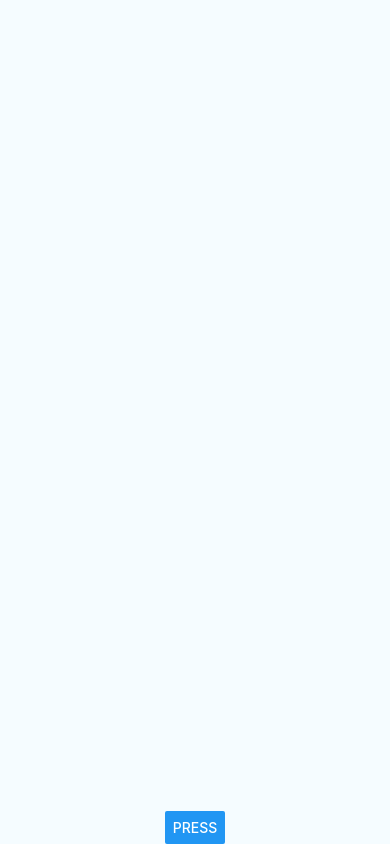
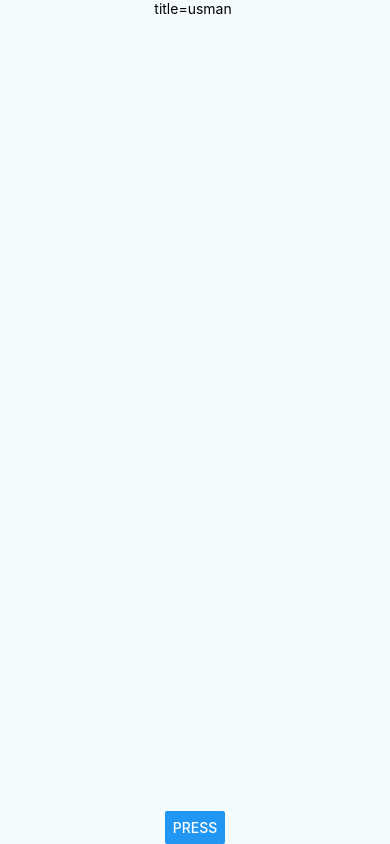
Before and after one commit to Usman-Amir/ToDoList, a React Native app: screen / in a window 390 px wide. Built offline with nearby package versions, Linux system fonts and the light colour scheme.

Commit message:
Updates the data when button is pressed to the list.

```diff
--- a/App.js
+++ b/App.js
@@ -1,4 +1,4 @@
-import React, { Component } from 'react';
+import React, { Component } from "react";
 import {
   StyleSheet,
   TextInput,
@@ -7,89 +7,86 @@ import {
   Text,
   Button,
   FlatList
-} from 'react-native';
+} from "react-native";
 
 export default class App extends Component {
-  constructor(props){
-    super(props)
+  constructor(props) {
+    super(props);
 
-
-    let myList=  [{title: 'Title Text', key: 'item1'}]
+    let myList = [{ title: "Title Text", key: "item1" }];
 
     this.state = {
-      username: '',
-      password: ''
-
-    }
+      username: "",
+      password: "",
+      myData: [{ key: 1, value: "usman" }]
+    };
   }
 
   _handlePress() {
-    var listObj = {"key": 1, "value":this.state.mytest}
-    myData.push(listObj)
-    this.setState({myData})
+    this.setState({
+      myData: [
+        ...this.state.myData,
+        { key: this.state.myData.length + 1, value: this.state.mytest }
+      ]
+    });
+  }
 
-
-  }
   render() {
     return (
-
-
       <View style={styles.container}>
-
-       <FlatList data={this.myList}
-      renderItem={({item}) => <Text>{item.name}</Text>} />
-
         <FlatList
           data={this.state.myData}
-  renderItem={({item}) => <Text>title={item.value} </Text>}
+          renderItem={({ item }) => <Text>title={item.value} </Text>}
+          style={{
+            flex: 80
+          }}
         />
         <TextInput
-      onChangeText={(mytest) => this.setState({mytest})}
+          onChangeText={val =>
+            this.setState({
+              mytest: val
+            })}
+          style={{ flex: 10, width: 100 }}
         />
-<Button onPress={()=> this._handlePress()}
+        <Button
+          onPress={() => this._handlePress()}
           Text="Press Me"
-title="Press"/>
-
+          title="Press"
+          style={{ flex: 10 }}
+        />
       </View>
     );
   }
 }
-function getList()
-{
-  var listObj = {"key": 1, "value":this.mytest}
-  return this.state.myData.push(listObj)
+function getList() {
+  var listObj = { key: 1, value: this.mytest };
+  return this.state.myData.push(listObj);
 }
 function getData(number) {
   var data = [];
-  for(var i=0; i<number; ++i)
-  {
-    var myObj = {"key":i,"value": this.mytest}
+  for (var i = 0; i < number; ++i) {
+    var myObj = { key: i, value: this.mytest };
     data.push(myObj);
   }
 
   return data;
 }
-// function onPressLearnMore()
-// {
-//   let thistest = test
-//   alert(thistest);
-// }
-var myData=[{"key": 1, "value":"usman"}]
+
 const styles = StyleSheet.create({
   container: {
-    flex: 1,
-    justifyContent: 'center',
-    alignItems: 'center',
-    backgroundColor: '#F5FCFF',
+    flex: 90,
+    justifyContent: "center",
+    alignItems: "center",
+    backgroundColor: "#F5FCFF"
   },
   welcome: {
     fontSize: 20,
-    textAlign: 'center',
-    margin: 10,
+    textAlign: "center",
+    margin: 10
   },
   instructions: {
-    textAlign: 'center',
-    color: '#333333',
-    marginBottom: 5,
-  },
+    textAlign: "center",
+    color: "#333333",
+    marginBottom: 5
+  }
 });
```
Lines whose indentation alone changed are shown as unchanged.
